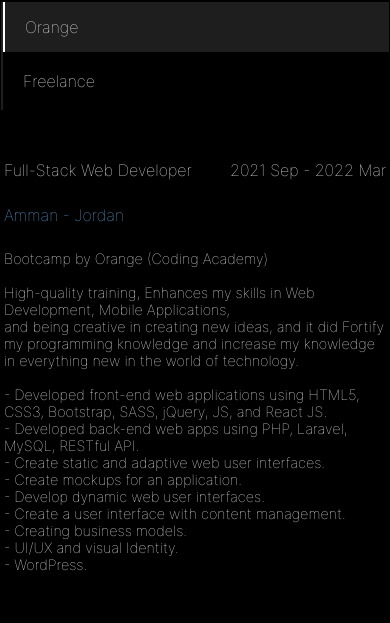
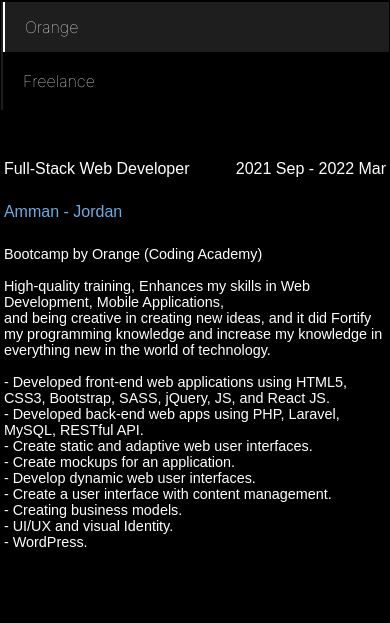
Before and after one commit to AzmiTammam/ReactPortfolio, a React (Create React App) app: page / in a window 390 px wide. Shown: the part 1159-1782 px from the top of the page. Built offline with nearby package versions, Linux system fonts and the light colour scheme.

Commit message:
Fix Responsive

```diff
--- a/src/Components/Experience/Experience.css
+++ b/src/Components/Experience/Experience.css
@@ -100,8 +100,10 @@
   }
   .experience .companyInfo .positionData, .experience .companyInfo .positionAddress {
     font-size: 1em;
+    font-family: Arial, Helvetica, sans-serif;
   }
   .experience .companyInfo .positionBio {
     font-size: 0.9em;
+    font-family: Arial, Helvetica, sans-serif;
   }
 }
```
